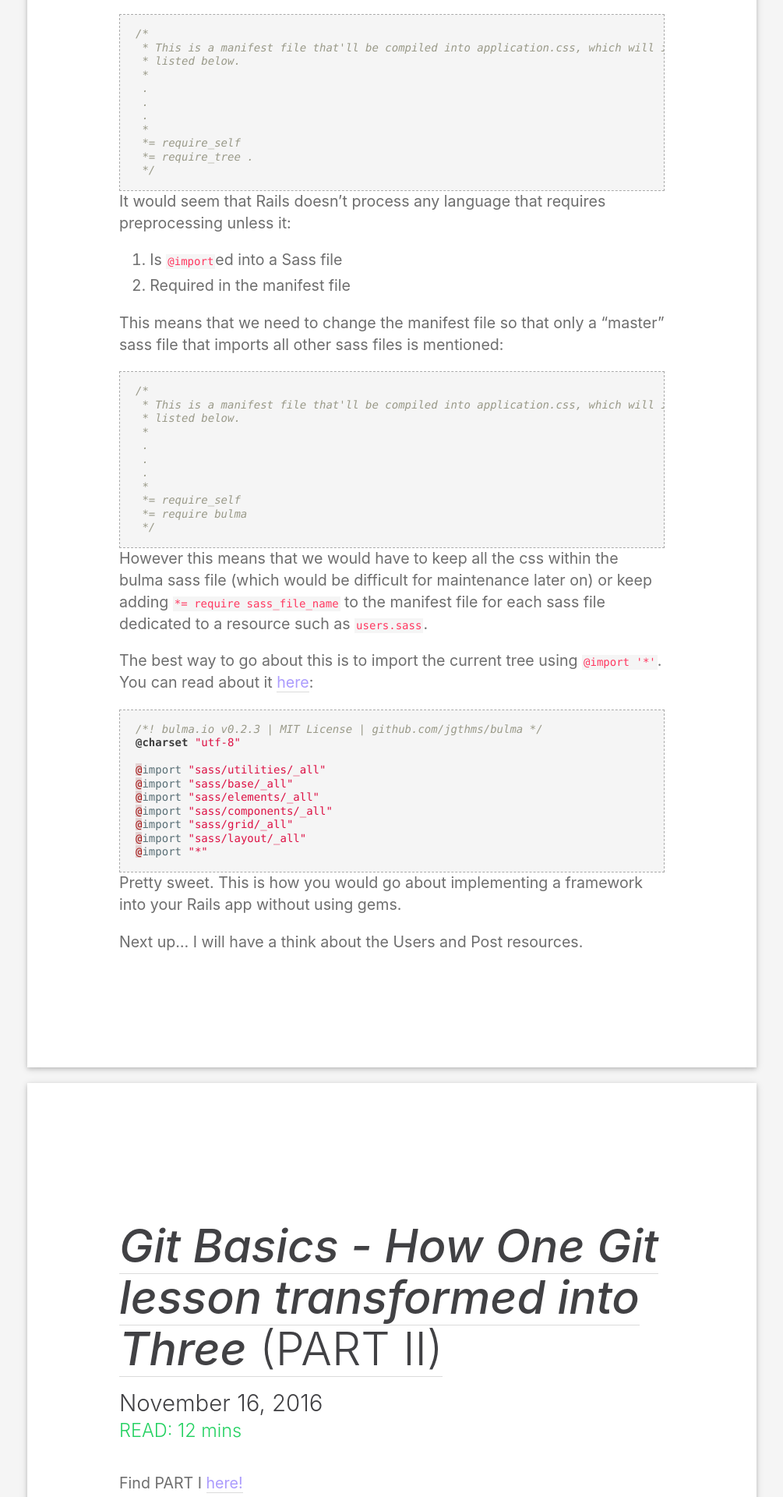
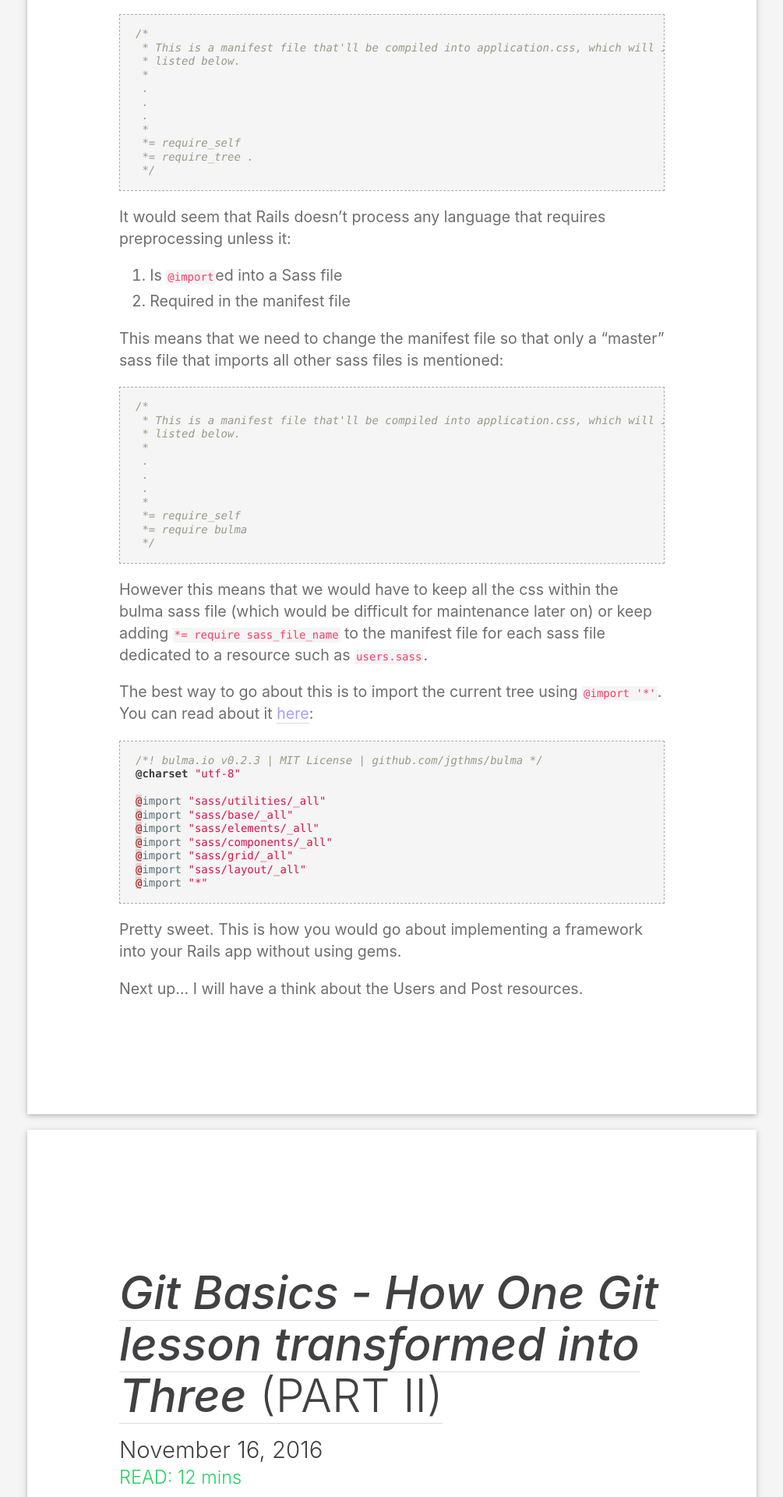
Before and after one commit to the-waypoint/the-waypoint.github.io, a Jekyll site: the page built from index.html, in a window 1280 px wide. Shown: the part 2775-4695 px from the top of the page at 78% size, without its empty margins (137-1142 px from the left). Built offline with Jekyll 4.4.1, drawn with Linux system fonts in a browser that asks for light colours; nearby versions of some CDN libraries.

Commit message:
Update margin-bottom for highlighter rouge

```diff
--- a/css/bulma.sass
+++ b/css/bulma.sass
@@ -402,3 +402,6 @@ td
 // .column
 //   border: 1px solid red
 //
+
+div.highlighter-rouge
+  margin-bottom: 20px
```
